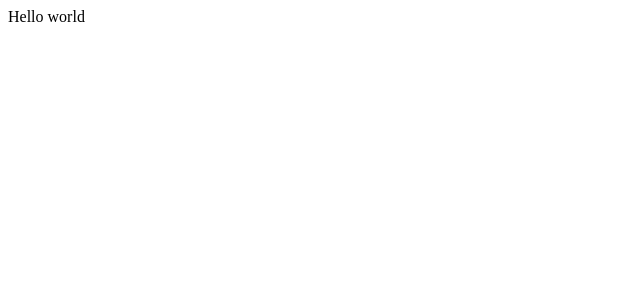
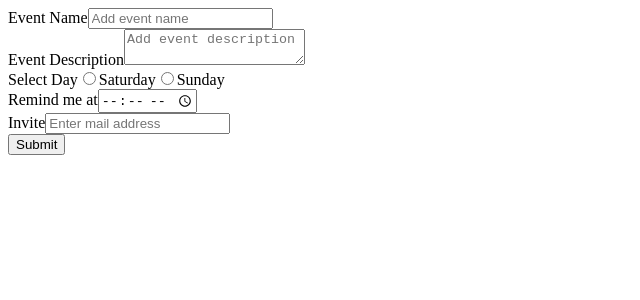
Before and after one commit to yogivalecha9898/cordura, a React (Create React App) app: page / in a window 1280 px wide. Shown: the top 300 px of the page, without its empty margins (0-640 px from the left). Built offline with nearby package versions, Linux system fonts and the light colour scheme.

Commit message:
addedTodo

```diff
--- a/package.json
+++ b/package.json
@@ -6,6 +6,7 @@
     "@testing-library/jest-dom": "^5.12.0",
     "@testing-library/react": "^11.2.7",
     "@testing-library/user-event": "^12.8.3",
+    "firebase": "^8.6.3",
     "react": "^17.0.2",
     "react-dom": "^17.0.2",
     "react-scripts": "4.0.3",
--- a/src/App.js
+++ b/src/App.js
@@ -1,7 +1,9 @@
+import Todo from './components/todo'
+
 function App() {
   return (
     <div>
-      Hello world
+      <Todo />
     </div>
   );
 }
--- /dev/null
+++ b/src/components/firebase.js
@@ -0,0 +1,18 @@
+import firebase from 'firebase/app'
+import 'firebase/firestore'
+
+const firebaseConfig = {
+    apiKey: "AIzaSyCC0yatfO-cU8l9RrrPI4PKZpTZCt8Y4C8",
+    authDomain: "elastic-e1db0.firebaseapp.com",
+    databaseURL: "https://elastic-e1db0-default-rtdb.firebaseio.com",
+    projectId: "elastic-e1db0",
+    storageBucket: "elastic-e1db0.appspot.com",
+    messagingSenderId: "189585229069",
+    appId: "1:189585229069:web:e66dfcdf7b0a307dee5c44",
+    measurementId: "G-KW5N5GQCYD"
+};
+
+firebase.initializeApp(firebaseConfig);
+const db = firebase.firestore()
+
+export { db }
--- /dev/null
+++ b/src/components/signUp.jsx
@@ -0,0 +1,36 @@
+import { useEffect, useState } from "react"
+import { db } from './firebase'
+
+function SignUp() {
+
+    // const[arr] = useState(['Sunday','Monday','Tuesday','Wednesday','Thursday','Friday','Saturday',])
+
+    // useEffect(() => {
+    //     const obj = {
+    //         EventName: "",
+    //         EventDisc: "",
+    //         Day: "",
+    //         Id: "",
+    //         status: false,
+    //         RemindMe: ""
+    //     }
+
+    //     arr.forEach(day => {
+    //         let docRef = db.collection('user').doc(`${day}`).collection('tasks')
+    //         for(let i = 0; i < 4; i++) {
+    //             docRef.add(obj)
+    //             .then(doc => {
+    //                 docRef.doc(`${doc.id}`).update({
+    //                     Id: doc.id
+    //                 })
+    //             })
+    //         }
+    //     })
+    // })
+
+    return (
+        <div>hello</div>
+    )
+}
+
+export default SignUp
--- /dev/null
+++ b/src/components/todo.jsx
@@ -0,0 +1,110 @@
+import { useState } from "react"
+import { db } from './firebase'
+// import SignUp from './signUp'
+
+function Todo() {
+
+    let[idx] = useState(new Date().getDay())
+    const[arr] = useState(['Sunday','Monday','Tuesday','Wednesday','Thursday','Friday','Saturday'])
+    const[name, setName] = useState('')
+    const[dis, setDis] = useState('')
+    const[day, setDay] = useState('')
+    const[time, setTime] = useState('')
+
+    const handleChange = (e)=> {
+        e.preventDefault()
+
+        const obj1 = {
+            EventName: "",
+            EventDisc: "",
+            Day: "",
+            status: false,
+            RemindMe: ""
+        }
+
+        const obj2 = {
+            EventName: name,
+            EventDisc: dis,
+            Day: day,
+            status: false,
+            RemindMe: time
+        }
+
+        let yesIdx = ((idx-2)%arr.length + arr.length)%arr.length
+        let yes = db.collection('user').doc(`${arr[yesIdx]}`).collection('tasks')
+        yes.get()
+        .then(doc => {
+            doc.forEach(el => {
+                yes.doc(`${el.id}`).update(obj1)
+            })
+            yesIdx = ((idx-1)%arr.length + arr.length)%arr.length
+            yes = db.collection('user').doc(`${arr[yesIdx]}`).collection('tasks')
+            yes.get()
+            .then(doc => {
+                doc.forEach(el => {
+                    if(el.data().status) yes.doc(`${el.id}`).update(obj1)
+                })
+                let docRef = db.collection('user').doc(`${day}`).collection('tasks')
+                docRef.get()
+                .then(doc => {
+                    let flag = 0
+                    doc.forEach(el => {
+                        if(el.data().EventName === "" && flag !== 1) {
+                            flag = 1
+                            docRef.doc(`${el.id}`).update(obj2)
+                        }
+                    })
+                    if(flag === 0) alert("Only 4 todos are to be done in a day")
+                })
+            })
+        })
+
+        const form = document.getElementById('form')
+        form.reset()
+    }
+
+    return (
+        <div>
+            <form onSubmit={handleChange} id="form">
+                <div>
+                    <label>Event Name</label>
+                    <input type="text" placeholder="Add event name" onChange={e => setName(e.target.value)}/>
+                </div>
+                <div>
+                    <label>Event Description</label>
+                    <textarea placeholder="Add event description" onChange={e => setDis(e.target.value)}/>
+                </div>
+                <div>
+                    <label>Select Day</label>
+                    <input
+                        type="radio"
+                        name="day"
+                        value={arr[idx%arr.length]}
+                        onClick={e => setDay(arr[idx%arr.length])}
+                    />{arr[idx%arr.length]}
+
+                    <input
+                        type="radio"
+                        name="day"
+                        value={arr[(idx+1)%arr.length]}
+                        onClick={e => setDay(arr[(idx+1)%arr.length])}
+                    />{arr[(idx+1)%arr.length]}
+                </div>
+                <div>
+                    <label>Remind me at</label>
+                    <input type="time" onChange={e => setTime(e.target.value)}/>
+                </div>
+                <div>
+                    <label>Invite</label>
+                    <input type="email" placeholder="Enter mail address"/>
+                </div>
+                <div>
+                    <input type="submit" value="Submit"/>
+                </div>
+            </form>
+        </div>
+        // <SignUp />
+    )
+}
+
+export default Todo
```
Also changed, not shown: 1 other file (tests, documents, lock files or other folders).
